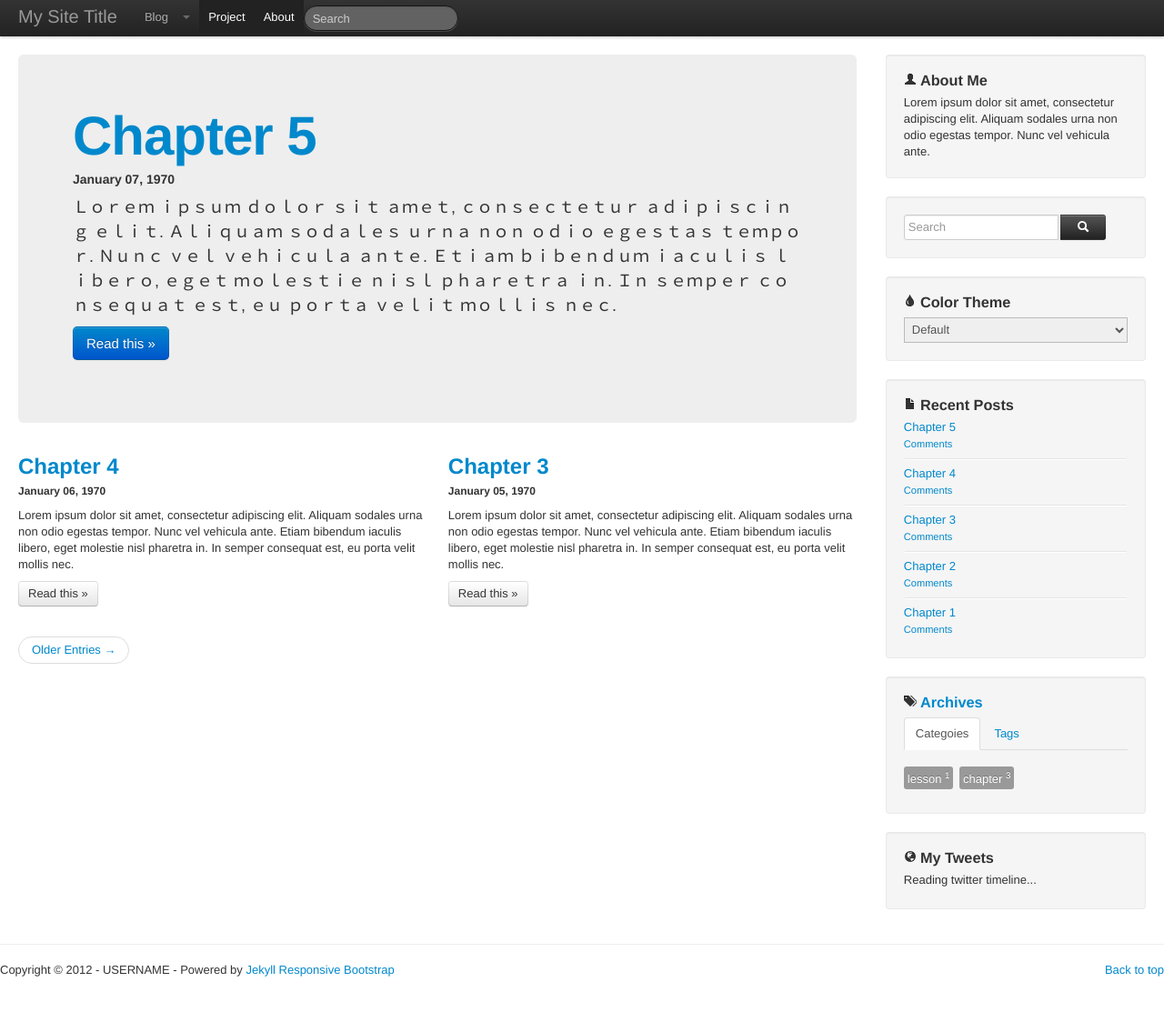
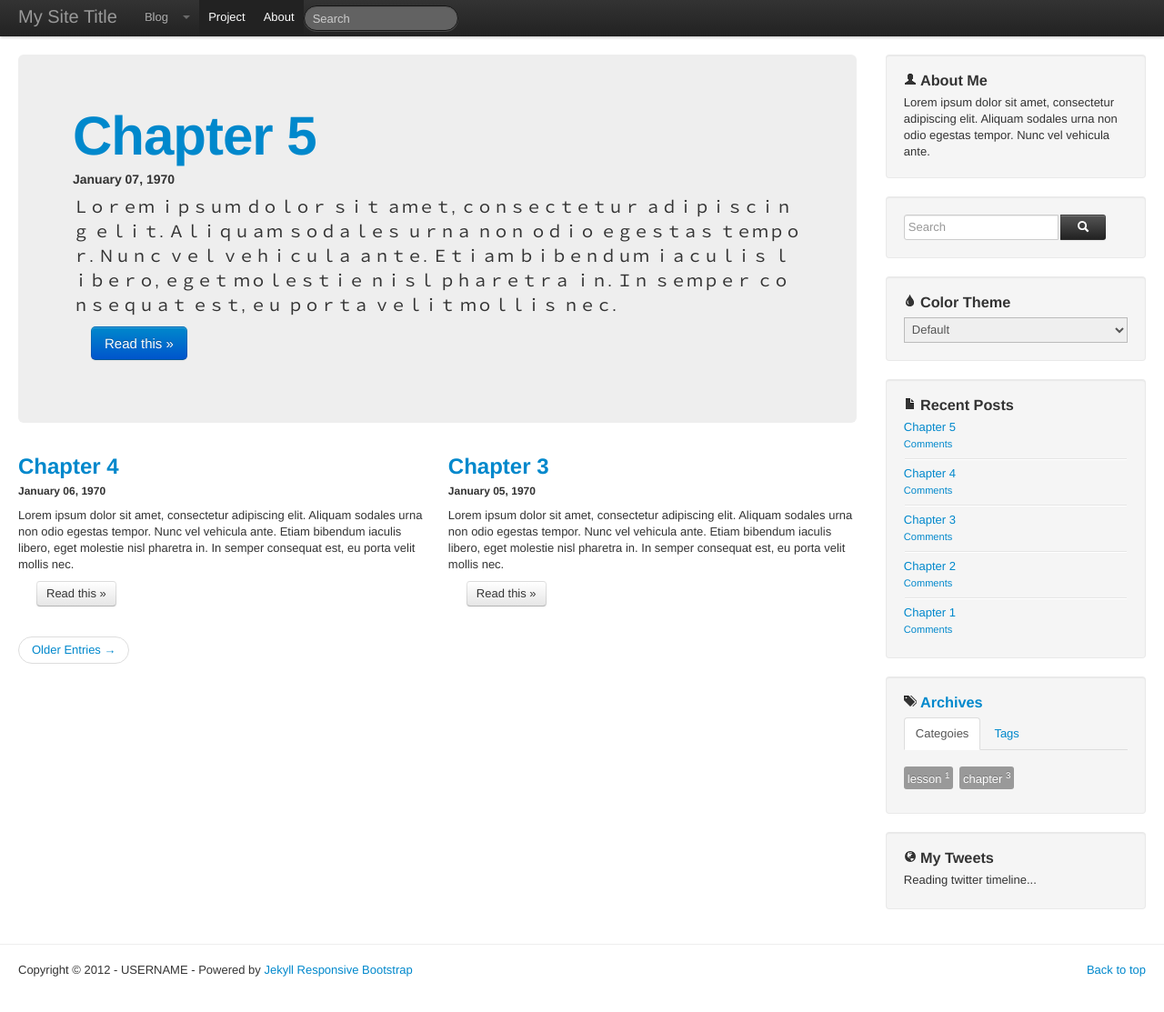
Before and after one commit to tokkonopapa/jekyll-experiment, a Jekyll site: the page built from index.html, in a window 1280 px wide and 1125 px high. Shown: the top 1113 px of the window at 91% size. Built offline with Jekyll 4.4.1, drawn with Linux system fonts in a browser that asks for light colours; nearby versions of some CDN libraries; Markdown is read by kramdown in place of the engine named in the settings; the list of posts is cut into pages by our own code; comment, search, counter and statistics services are not loaded.

Commit message:
refine semantic markup

```diff
--- a/_includes/head.html
+++ b/_includes/head.html
@@ -16,7 +16,7 @@
 <style>body { padding-top: 60px; padding-bottom: 40px; }</style>
 <link rel="stylesheet" href="{{ site.baseurl }}assets/{{ site.bootstrap }}/css/bootstrap-responsive.min.css">
 <link rel="stylesheet" href="{{ site.baseurl }}assets/css/style.css">
-{% if site.asides.themes %}{% include script.html %}{% endif %}
+
 <!-- Le HTML5 shim, for IE6-8 support of HTML5 elements -->
 <!--[if lt IE 9]>
 <script src="{{ site.baseurl }}assets/js/libs/html5shiv.js"></script>
--- a/_layouts/default.html
+++ b/_layouts/default.html
@@ -6,6 +6,7 @@
 <html lang="{{ site.lang }}">
 <head>
 {% include head.html %}
+{% if site.asides.themes %}{% include script.html %}{% endif %}
 </head>
 <body>
 <header class="navbar navbar-fixed-top">
@@ -14,7 +15,7 @@
 
 <div class="container-fluid">
 	<div class="row-fluid">
-		<div class="span9">
+		<div id="main" class="span9">
 {{ content }}
 		</div>
 
--- a/assets/css/style.css
+++ b/assets/css/style.css
@@ -13,6 +13,11 @@
 	margin-bottom: 0.125em;
 }
 
+footer {
+	padding-left: 20px;
+	padding-right: 20px;
+
+}
 /* navbar */
 form {
 	margin: 0;
```
